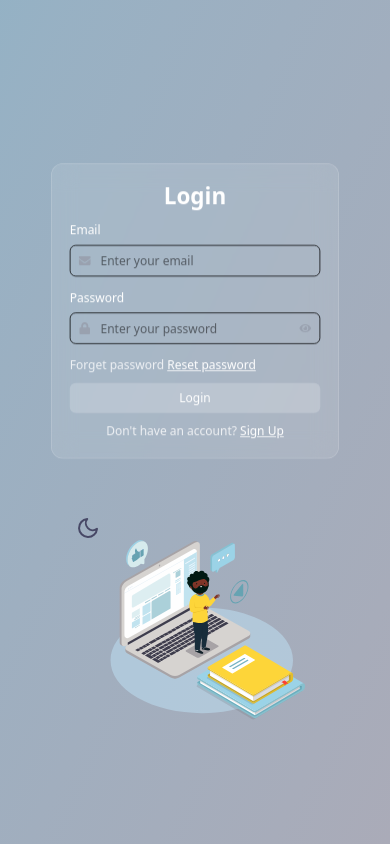
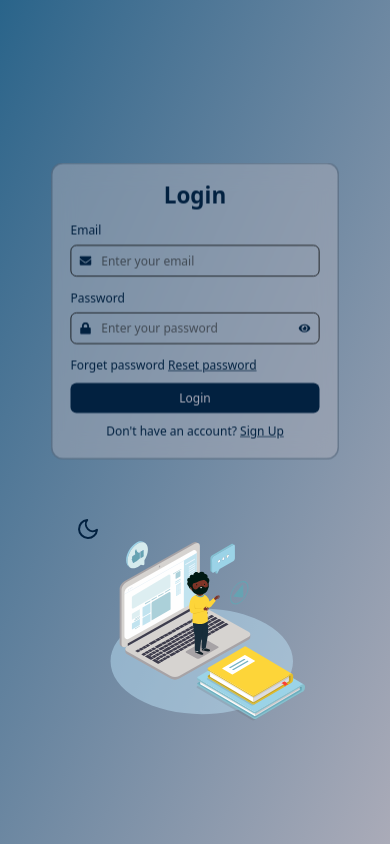
Before and after one commit to RUBA-Labs/frontend-CSC3213, a Next.js app: page /login in a window 390 px wide. Built offline with nearby package versions, Linux system fonts and the light colour scheme.

Commit message:
Login page theme / scrolling overflow for mobile - update
Login page theme / scrolling overflow for mobile - update

```diff
--- a/src/app/(auth)/components/button.tsx
+++ b/src/app/(auth)/components/button.tsx
@@ -1,13 +1,13 @@
-export default function Button({ type,label }: {
-    type: "button" | "submit" | "reset" | undefined ,
-    label: string }) {
+export default function Button({ type, label }: {
+    type: "button" | "submit" | "reset" | undefined,
+    label: string
+}) {
     return (
         <button
-            type = {type}
+            type={type}
             className="w-full
-            bg-white/20
-            text-white py-2 rounded-lg
-            hover:bg-white/40 transition duration-300"
+            bg-dark5 text-dark3 py-2 rounded-lg hover:bg-dark3 hover:text-dark5 transition duration-300
+            dark:bg-dark3 dark:text-dark5 py-2 rounded-lg dark:hover:bg-dark5 dark:hover:text-dark3 transition duration-300"
         >
             {label}
         </button>
--- a/src/app/(auth)/components/form.css
+++ b/src/app/(auth)/components/form.css
@@ -1,16 +1,18 @@
 @import "../../../styles/globals.css";
+
 @layer components {
     .formContainer {
-        @apply w-96 p-6 rounded-2xl bg-white/10 backdrop-blur-lg border border-white/20 shadow-purple-950;
+        @apply w-96 p-6 rounded-2xl bg-dark3/50 backdrop-blur-lg border-2 border-dark5/30 shadow-dark5 transition-all duration-300 ease-in-out transform hover:scale-105 hover:shadow-md hover:border-dark5/50
+         dark:bg-dark5/50 dark:backdrop-blur-lg border-2 dark:border-dark3/30 dark:shadow-dark3 transition-all duration-300 ease-in-out transform hover:scale-105 hover:shadow-md dark:hover:border-dark3/50;
     }
 
     .formTitle {
-        @apply text-3xl font-bold text-white text-center;
+        @apply text-3xl font-bold text-dark5 dark:text-dark3 text-center;
     }
 
-    .formContainer:hover {
-        border-color: rgba(255, 255, 255, 0.6); /* Glowing border color */
-        box-shadow: 0 0 15px rgba(255, 255, 255, 0.6); /* Glowing effect */
-    }
+    /* .formContainer:hover {
+        @apply border-dark1  shadow-dark5 ;
+
+    } */
 
 }
--- a/src/app/(auth)/components/input.tsx
+++ b/src/app/(auth)/components/input.tsx
@@ -19,23 +19,23 @@ export default function Input({ label, type, placeholder, icon }: InputProps) {
 
     return (
         <div className="relative mb-4">
-      <label className="block text-white mb-2">{label}</label>
+      <label className="block text-dark5 dark:text-dark3 mb-2">{label}</label>
       <div className="relative">
         {icon && (
-          <div className="absolute left-3 top-1/2 transform -translate-y-1/2 text-gray-400">
+          <div className="absolute left-3 top-1/2 transform -translate-y-1/2 text-dark5 dark:text-dark3">
             {icon}
           </div>
         )}
         <input
           type={type === "password" && showPassword ? "text" : type}
           placeholder={placeholder}
-          className="w-full px-10 py-2 border rounded-lg focus:outline-none focus:ring-2 focus:ring-blue-200"
+          className="w-full px-10 py-2 border rounded-lg focus:outline-none focus:ring-2 focus:ring-dark5 dark:focus:ring-dark3"
         />
         {type === "password" && (
           <button
             type="button"
             onClick={togglePasswordVisibility}
-            className="absolute right-3 top-1/2 transform -translate-y-1/2 text-gray-400 focus:outline-none"
+            className="absolute right-3 top-1/2 transform -translate-y-1/2 text-dark5 dark:text-dark3 focus:outline-none"
           >
             {showPassword ? <FaEyeSlash /> : <FaEye />}
           </button>
--- a/src/app/(auth)/components/loginForm.tsx
+++ b/src/app/(auth)/components/loginForm.tsx
@@ -11,13 +11,13 @@ export default function LoginForm() {
             <form className="mt-4">
                 <Input label="Email" type="email" placeholder="Enter your email" icon={<FaEnvelope />}/>
                 <Input label="Password" type="password" placeholder="Enter your password" icon={<FaLock />}/>
-                <p className="text-left text-white/80 mb-3">
-                    Forget password <Link href='/password-reset' className="text-white underline">Reset password</Link>
+                <p className="text-left text-dark5 dark:text-dark3 mb-3">
+                    Forget password <Link href='/password-reset' className="text-dark5 dark:text-dark3 underline">Reset password</Link>
                 </p>
                 <Button type='submit' label="Login" />
             </form>
-            <p className="text-center text-white/80 mt-3">
-                Don&apos;t have an account? <Link href='/sign-up' className="text-white underline">Sign Up</Link>
+            <p className="text-center text-dark5 dark:text-dark3 mt-3">
+                Don&apos;t have an account? <Link href='/sign-up' className="text-dark5 dark:text-dark3 underline">Sign Up</Link>
             </p>
         </div>
 
--- a/src/app/(auth)/login/page.tsx
+++ b/src/app/(auth)/login/page.tsx
@@ -12,8 +12,9 @@ export default function Login() {
         lg:flex-row justify-center
         items-center
         min-h-screen
-        bg-gradient-to-br from-dark1/50 to-dark3
-        dark:bg-gradient-to-br dark:from-dark1 dark:to-dark5 px-4">
+        overflow-hidden
+        bg-gradient-to-br from-dark1 to-dark3
+        dark:bg-gradient-to-br dark:from-dark5 dark:to-dark5/50 px-4">
             {/* Form Section */}
             <div className="w-full lg:w-1/3 flex justify-center mb-2 sm:mb-1 lg:mb-0">
                 <div className="scale-75 sm:scale-90 md:scale-100 lg:scale-100"> {/* Scales down the form for mobile */}
@@ -23,7 +24,7 @@ export default function Login() {
 
             {/* Image Section */}
             <div className="w-full lg:w-1/2 flex justify-center lg:order-first">
-                <ThemeSwitch/>
+                <ThemeSwitch />
                 <Image
                     src={myImage}
                     alt="/My SVG Icon"
--- a/src/components/ThemeSwitch.css
+++ b/src/components/ThemeSwitch.css
@@ -2,6 +2,6 @@
 
 @layer components {
     .themeIcon  {
-      @apply text-2xl cursor-pointer transition-transform duration-200 hover:scale-150;
+      @apply text-2xl cursor-pointer transition-transform duration-200 hover:scale-150 text-dark5 dark:text-dark3;
     }
 }
--- a/src/components/ThemeSwitch.tsx
+++ b/src/components/ThemeSwitch.tsx
@@ -27,11 +27,11 @@ export default function ThemeSwitch() {
   )
 
   if (resolvedTheme === 'dark') {
-    return <FiSun onClick={() => setTheme('light')} className="themeIcon bg-transparent text-dark3"/>
+    return <FiSun onClick={() => setTheme('light')} className="themeIcon"/>
   }
 
   if (resolvedTheme === 'light') {
-    return <FiMoon onClick={() => setTheme('dark')} className="themeIcon bg-transparent text-dark4"/>
+    return <FiMoon onClick={() => setTheme('dark')} className="themeIcon"/>
   }
 
 }
```
